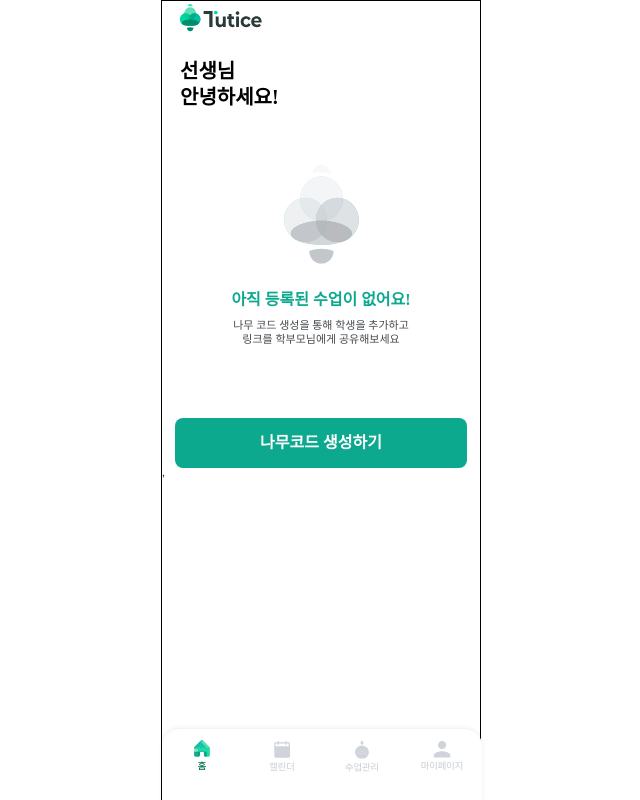
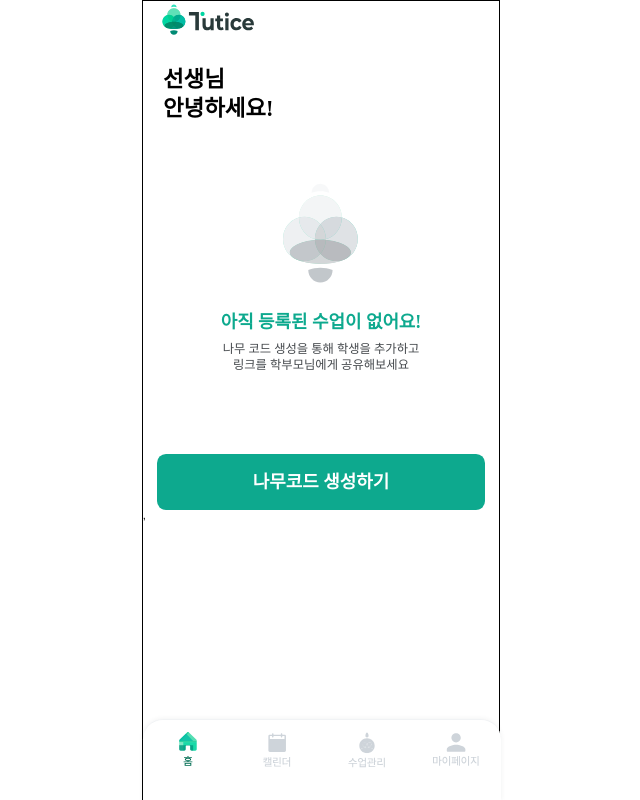
Before and after one commit to Gwasuwon-shot/Tutice_Client, a React (Vite) app: page / in a window 1280 px wide. Shown: the whole page, without its empty margins (319-959 px from the left). Built offline with nearby package versions, Linux system fonts and the light colour scheme; no server answers; a web font is replaced by a local one; what recoil-persist would draw is missing.

Commit message:
[ design ] 크기 늘리기

```diff
--- a/src/style/globalStyle.ts
+++ b/src/style/globalStyle.ts
@@ -83,7 +83,7 @@ export const GlobalStyle = createGlobalStyle`
       font-size: 62.5%;
     } */
     @media (min-width: 1000px){
-      font-size: 62.5%;
+      font-size: 70%
     }
     @media (min-width: 931px) and (max-width:999px){
       font-size: 62.5%;
```
